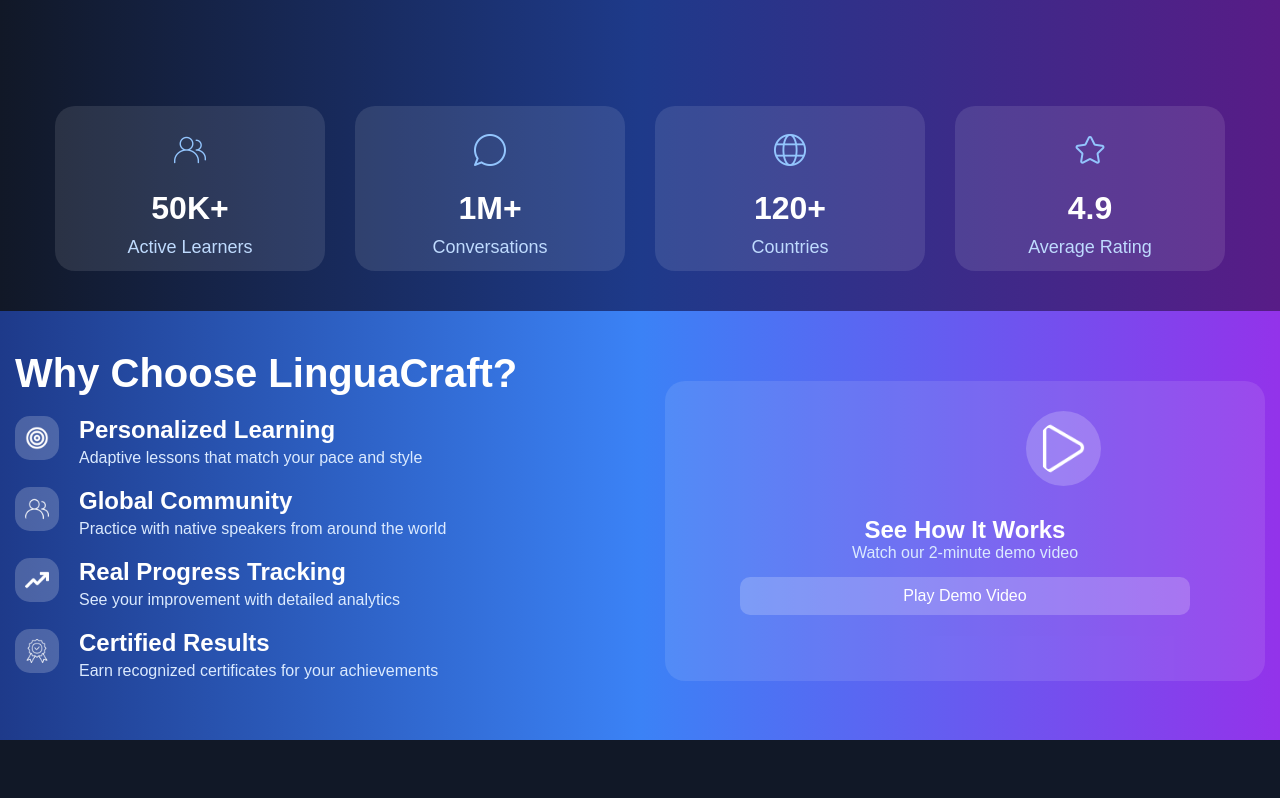
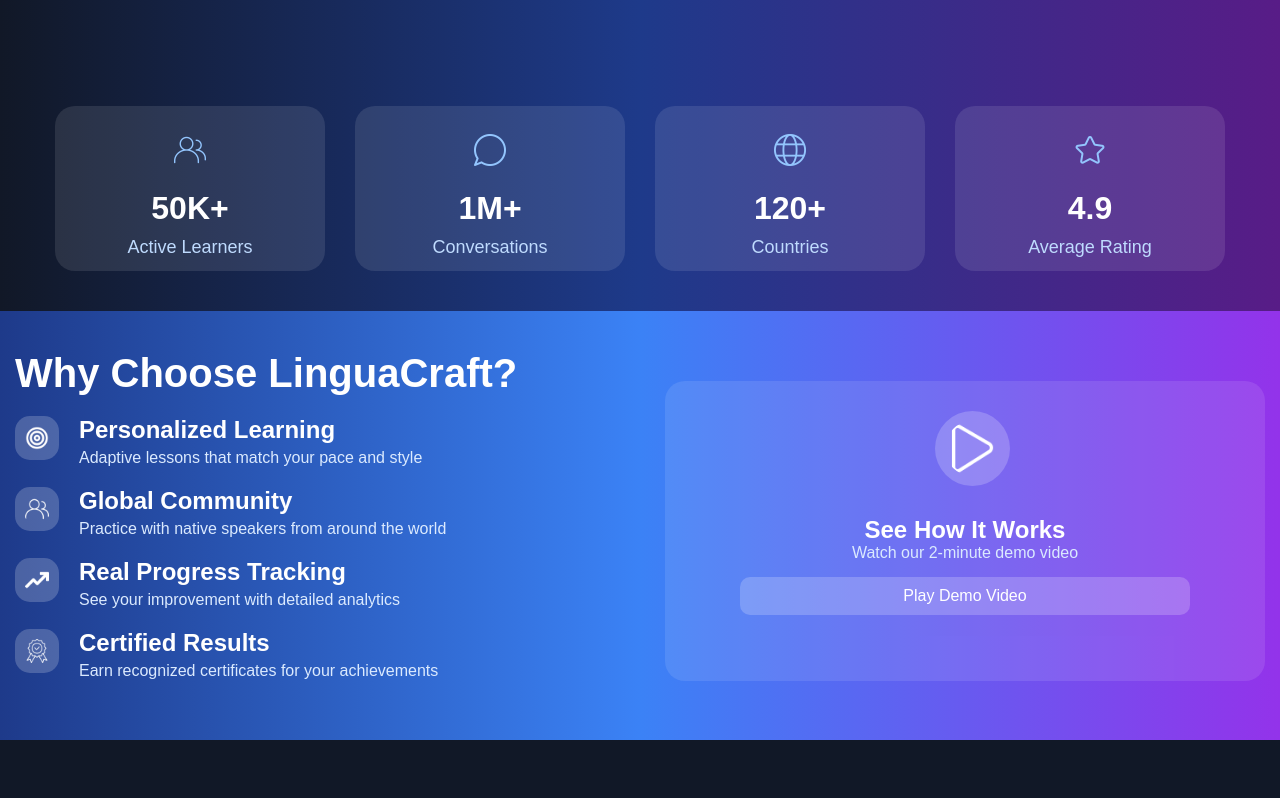
Before and after one commit to Muzaffarfullstack/linguacraft, a React (Vite) app: page / in a window 1280 px wide. Shown: the part 3453-4251 px from the top of the page. Built offline with nearby package versions, Linux system fonts and the light colour scheme.

Commit message:
small detail fixed

```diff
--- a/src/components/Reason.css
+++ b/src/components/Reason.css
@@ -49,8 +49,8 @@
 }
 .reason-video img {
   width: 75px;
+  left: 45%;
   position: absolute;
-  right: 27.4%;
   margin-top: 10px;
   height: 75px;
   border-radius: 40px;
```
